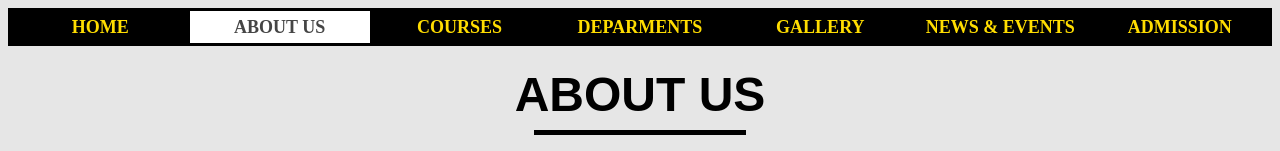
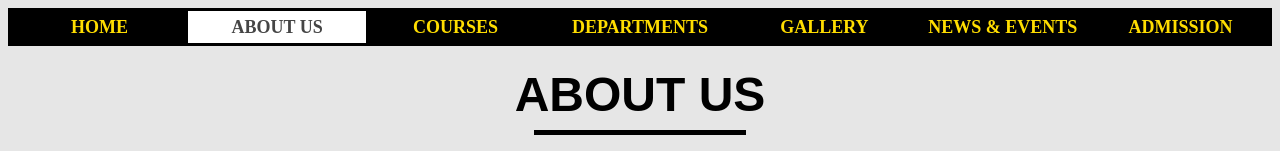
Before and after one commit to SampreetGitHub/St-Aloysius-HSS-, a plain HTML site: page About.html in a window 1280 px wide. Shown: the top 151 px of the page. Drawn offline with Linux system fonts and the light colour scheme.

Commit message:
Update About.html

```diff
--- a/About.html
+++ b/About.html
@@ -5,7 +5,7 @@
                 <th width=10%><a style="text-decoration:none" href='home.html'><font size=4>HOME</font></a></th>
                 <th bgcolor="white" width=10%><font size=4>ABOUT US</font></th>
                 <th width=10%><a style="text-decoration:none" href='courses.html'><font size=4>COURSES</font></a></th>
-                <th width=10%><a style="text-decoration:none" href='faculty.html'><font size=4>DEPARMENTS</font></a></th>
+                <th width=10%><a style="text-decoration:none" href='faculty.html'><font size=4>DEPARTMENTS</font></a></th>
                 <th width=10%><a style="text-decoration:none" href='gallery.html'><font size=4>GALLERY</font></a></th>
                 <th width=10%><a style="text-decoration:none" href='news&events.html'><font size=4>NEWS & EVENTS</font></a></th>
                 <th width=10%><a style="text-decoration:none" href='admission.html'><font size=4>ADMISSION</font></a></th>
```
